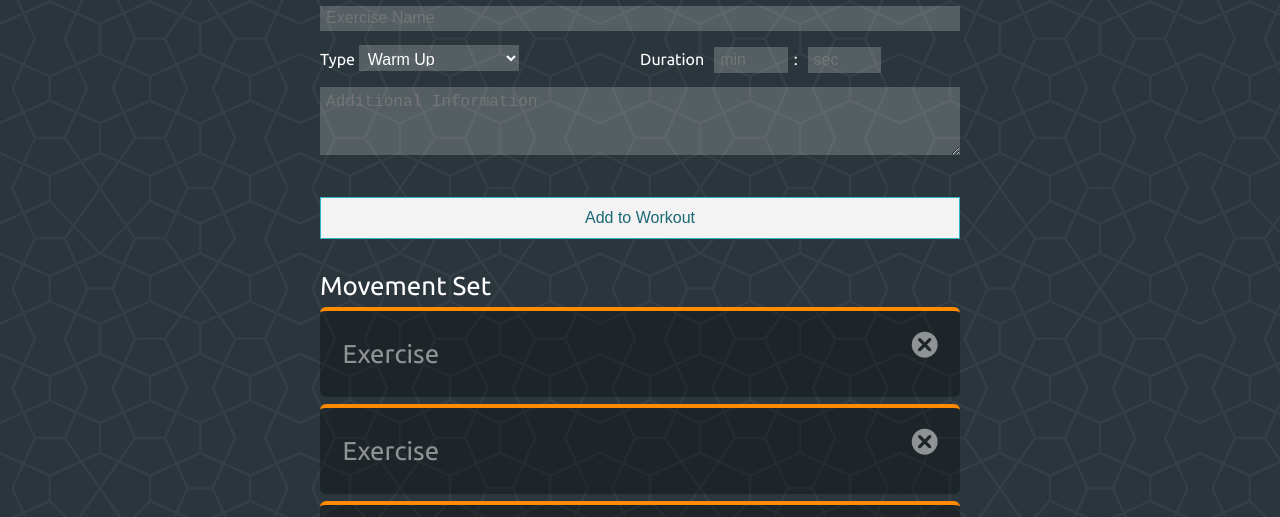
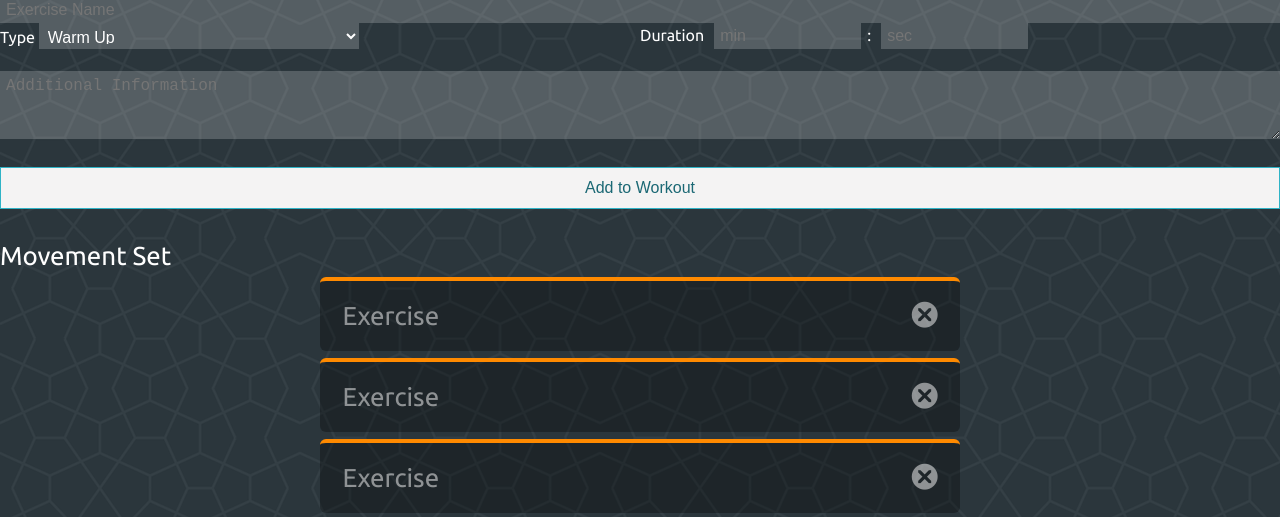
Before and after one commit to Fit-Genie/fit-genie-app, a plain HTML site: page fitcss-temp/build.html in a window 1280 px wide. Shown: the part 212-729 px from the top of the page. Drawn offline with Linux system fonts and the light colour scheme.

Commit message:
Changed Page Wrapper to .container

```diff
--- a/fitcss-temp/build.html
+++ b/fitcss-temp/build.html
@@ -7,7 +7,6 @@
   <link rel="stylesheet" href="css/main.css">
 </head>
 <body>
-  <div class="page-wrap">
   <nav>
     <h1 class="logo">FitGenie</h1>
     <div class="login">
@@ -15,7 +14,7 @@
       <input class="user-login" type="text" placeholder="password">
     </div>
   </nav>
-    <section class="workoutBuild">
+  <section class="container">
     <form id="workoutBuild">
       <h1>Workout Builder</h1>
       <h2>Add New Exercise</h2>
@@ -76,6 +75,5 @@
       <button type="submit" class="btn-submit">Save Your Workout</button>
     </form>
   </section>
-  </div>
 </body>
 </html>
--- a/fitcss-temp/css/_create.scss
+++ b/fitcss-temp/css/_create.scss
@@ -1,11 +1,4 @@
 /* Workout Builder page styles */
-.workoutBuild {
-  max-width: 640px;
-  margin: 0 auto;
-  color: white;
-  line-height: 2.618rem;
-}
-
 input.exercise-name, input.workout-name {
   width: 100%;
   height: 1.618rem;
--- a/fitcss-temp/css/main.scss
+++ b/fitcss-temp/css/main.scss
@@ -32,6 +32,12 @@ nav {
   font-size: $normal;
   display: inline-block;
 }
+.container{
+  max-width: 640px;
+  margin: 0 auto;
+  color: white;
+  line-height: 2.618rem;
+}
 
 
 /*******************************
```
Also changed, not shown: fitcss-temp/main.css (added), 1 other file. Lines whose indentation alone changed are shown as unchanged.
